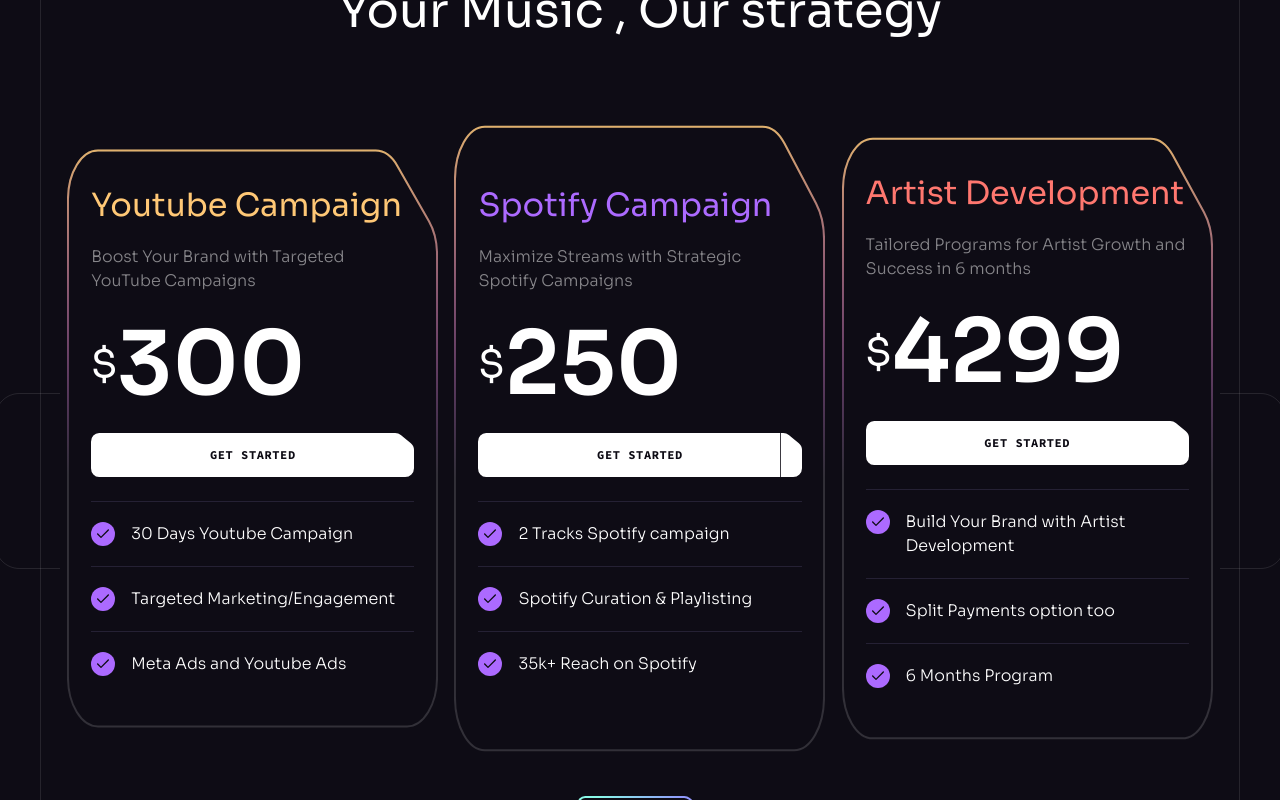
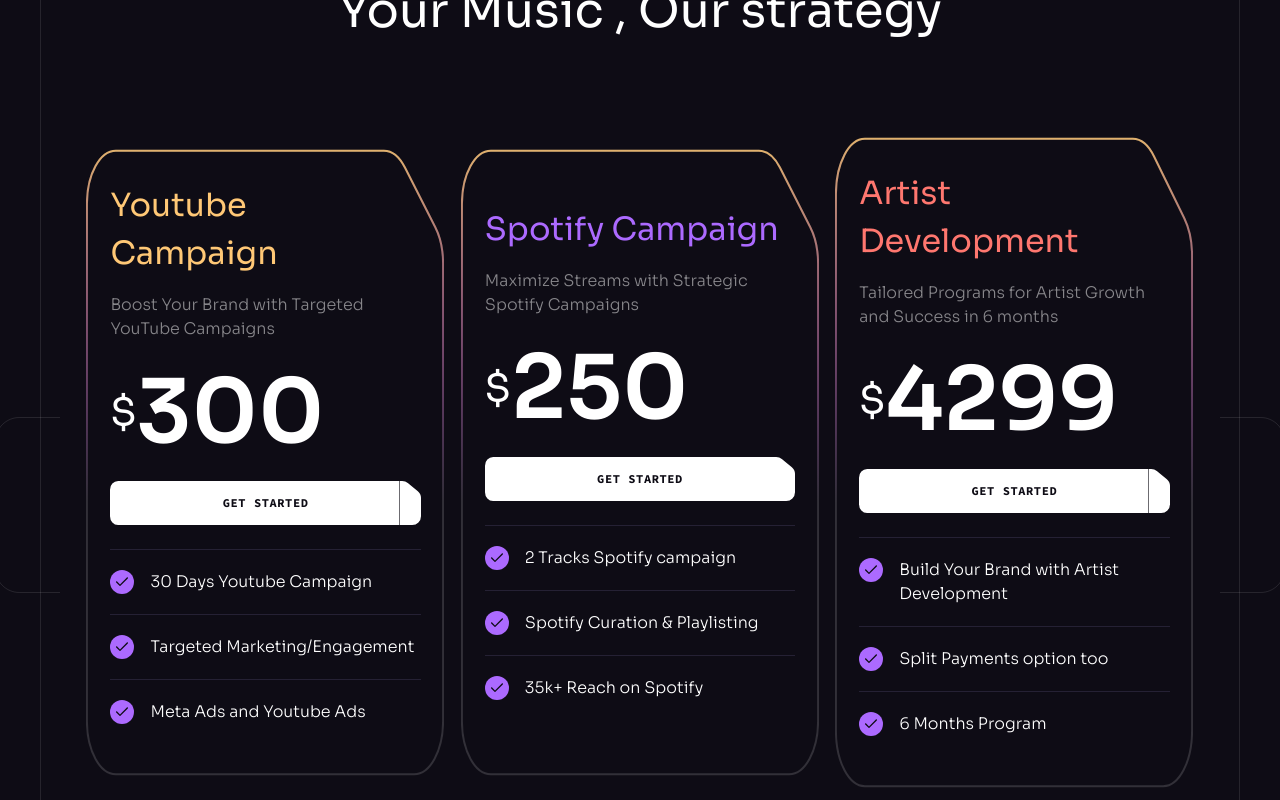
Before and after one commit to ZainyShorts/Brand-blitz-new, a React (Vite) app: page / in a window 1280 px wide. Shown: the part 6100-6900 px from the top of the page. Built offline with nearby package versions, Linux system fonts and the light colour scheme.

Commit message:
pricing wrap

```diff
--- a/src/components/PricingList.jsx
+++ b/src/components/PricingList.jsx
@@ -11,12 +11,12 @@
   };
   return (
     <div className="flex flex-col justify-center items-center   gap-[1rem] ">
-      <div className="flex justify-center items-center ">
+      <div className="flex flex-wrap  justify-center items-center">
 
       {pricing.slice(0, visibleItems).map((item) => (
         <div
           key={item.id}
-          className=" block relative p-0.5 bg-no-repeat bg-[length:100%_100%]  md:max-w-[24rem] w-[19rem] mx-2 max-lg:w-full h-full px-6 bg-n-8rounded-[2rem] lg:w-[29vw] even:py-14 odd:py-8 odd:my-4 [&>h4]:first:text-color-2 [&>h4]:even:text-color-1 [&>h4]:last:text-color-3"
+          className=" block relative p-0.5 bg-no-repeat bg-[length:100%_100%]  md:max-w-[24rem] w-[19rem] mx-2 h-full px-6 bg-n-8rounded-[2rem] lg:w-[28vw] even:py-14 odd:py-8 odd:my-4 [&>h4]:first:text-color-2 [&>h4]:even:text-color-1 [&>h4]:last:text-color-3"
           style={{
             backgroundImage: `url(${rgb})`,
           }}
```
Also changed, not shown: src/assets/2758499.png (added), src/assets/law4.png (added).
